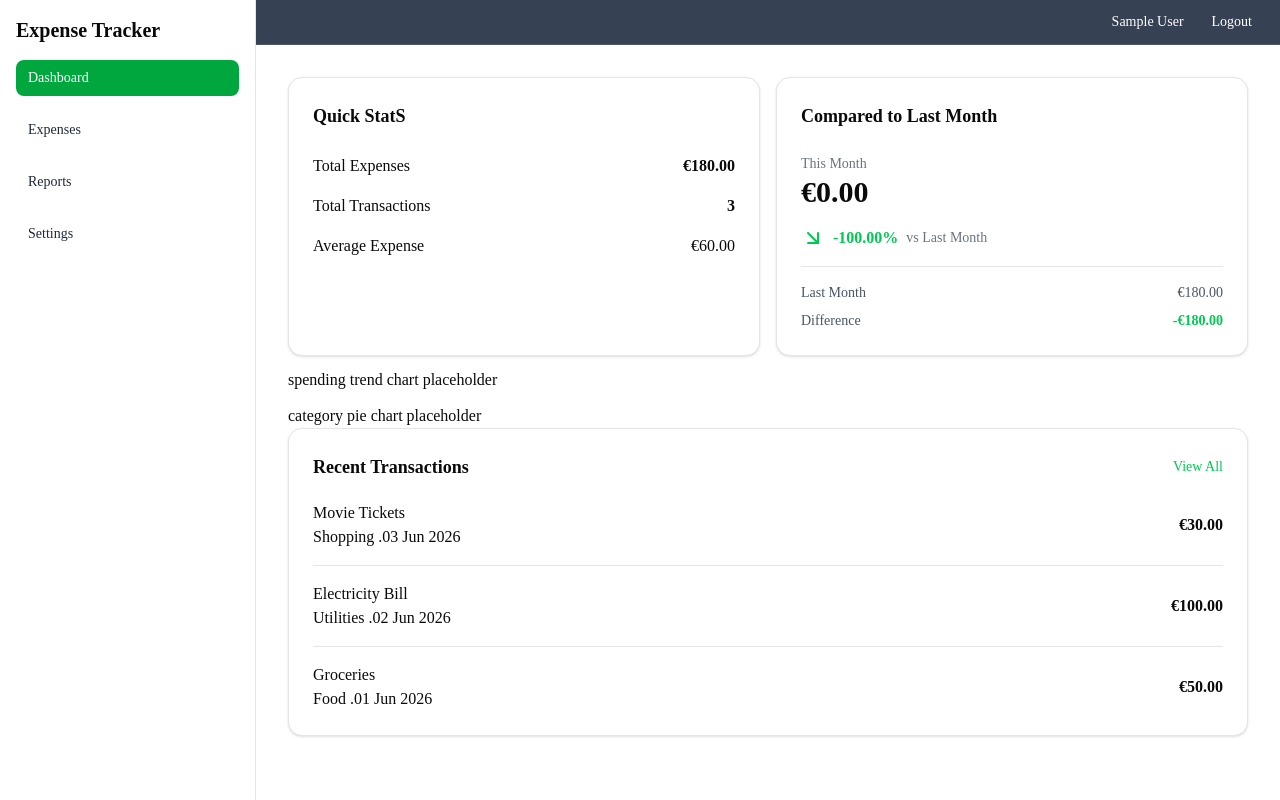
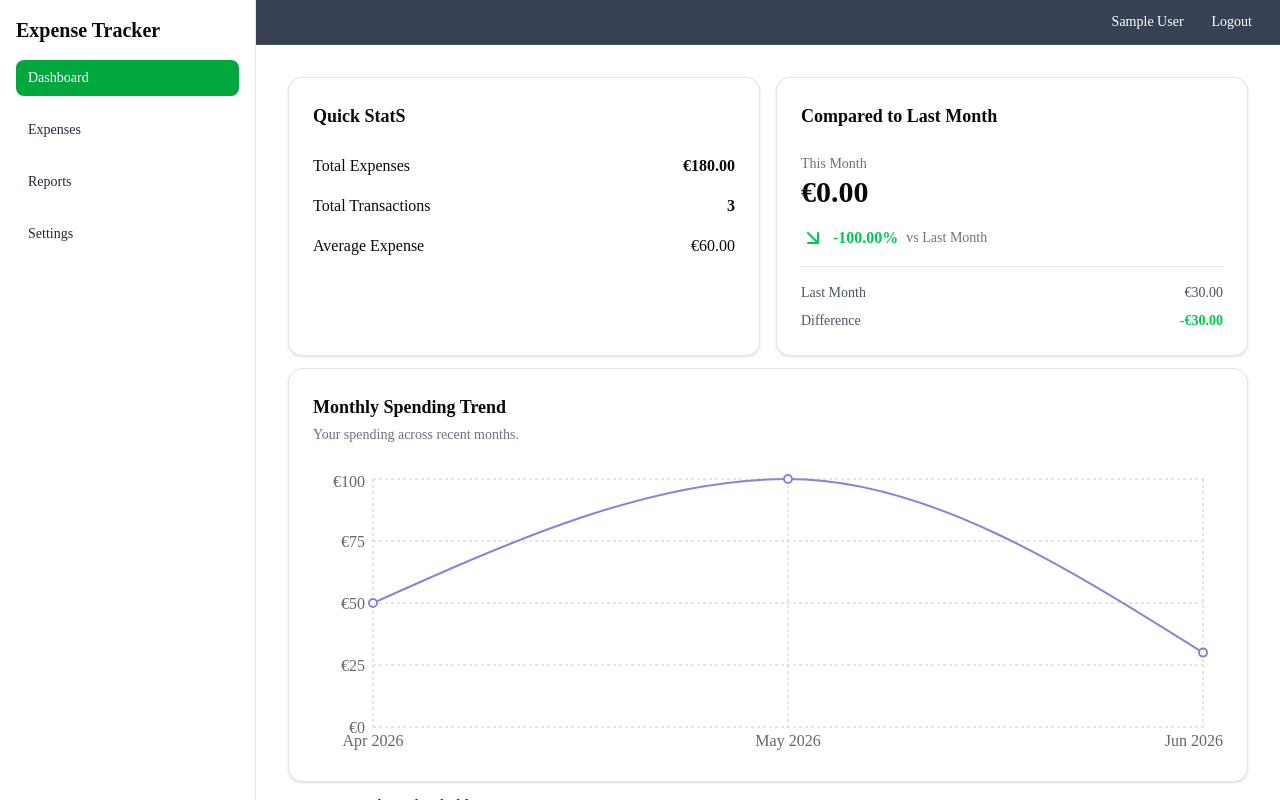
Before and after one commit to xyypsy1234-dotcom/expense-tracker, a Next.js app: page /dashboard in a window 1280 px wide. Shown: the top 800 px of the page. Built offline with nearby package versions, Linux system fonts and the light colour scheme; sample sign-in values are in the browser's storage.

Commit message:
feat: add spending trend line chart to dashboard
- Add SpendingTrendChart using recharts LineChart
- Feed monthly aggregated data via lineData from useDashboardStats
- Handle empty state when no spending data exists

```diff
--- a/features/dashboard/components/DashboardGrid.tsx
+++ b/features/dashboard/components/DashboardGrid.tsx
@@ -1,9 +1,10 @@
 "use client";
 
 import { useDashboardStats } from "../hooks/useDashboardStats";
-import { QuickStatesCard } from "./QuickStatesCard";
+import { QuickStatsCard } from "./QuickStatsCard";
 import { ComparisonCard } from "./ComparisonCard";
 import { RecentTransactions } from "./RecentTransactions";
+import { SpendingTrendChart } from "./SpendingTrendChart";
 
 export function DashboardGrid() {
   const {
@@ -15,12 +16,13 @@ export function DashboardGrid() {
     percentageChange,
     hasLastMonthData,
     latestExpenses,
+    lineData,
   } = useDashboardStats();
 
   return (
     <div className="flex flex-col gap-3 w-full">
       <div className="grid grid-cols-2 gap-4 w-full">
-        <QuickStatesCard
+        <QuickStatsCard
           totalExpenses={totalExpenses}
           totalTransactions={totalTransactions}
           averageExpense={averageExpense}
@@ -32,7 +34,9 @@ export function DashboardGrid() {
           hasLastMonthData={hasLastMonthData}
         />
       </div>
-      <div>spending trend chart placeholder</div>
+      <div>
+        <SpendingTrendChart trendData={lineData} />
+      </div>
       <div>
         <div>category pie chart placeholder</div>
         <div>
--- a/features/dashboard/components/QuickStatesCard.tsx
+++ b/features/dashboard/components/QuickStatsCard.tsx
@@ -4,7 +4,7 @@ interface QuickStatesCardProps {
   averageExpense: number;
 }
 
-export function QuickStatesCard({
+export function QuickStatsCard({
   totalExpenses,
   totalTransactions,
   averageExpense,
--- a/features/dashboard/components/SpendingTrendChart.tsx
+++ b/features/dashboard/components/SpendingTrendChart.tsx
@@ -0,0 +1,69 @@
+"use client";
+import {
+  CartesianGrid,
+  Line,
+  LineChart,
+  ResponsiveContainer,
+  Tooltip,
+  XAxis,
+  YAxis,
+} from "recharts";
+
+interface TrendDataItem {
+  label: string;
+  value: number;
+}
+
+interface SpendingTrendChartProps {
+  trendData: TrendDataItem[];
+}
+
+export function SpendingTrendChart({ trendData }: SpendingTrendChartProps) {
+  return (
+    <section className="rounded-xl border bg-white p-6 shadow-sm">
+      <div className="mb-6">
+        <h2 className="text-lg font-semibold">Monthly Spending Trend</h2>
+        <p className="mt-1 text-sm text-gray-500">
+          {" "}
+          Your spending across recent months.
+        </p>
+      </div>
+      {trendData.length === 0 ? (
+        <div className="flex h-72 items-center justify-center text-gray-500 text-sm">
+          No spending data available
+        </div>
+      ) : (
+        <div className="h-72 w-full">
+          <ResponsiveContainer width="100%" height="100%">
+            <LineChart
+              data={trendData}
+              margin={{ top: 10, right: 20, bottom: 0, left: 0 }}
+            >
+              <CartesianGrid strokeDasharray="3 3" />
+              <XAxis dataKey="label" tickLine={false} axisLine={false} />
+              <YAxis
+                tickLine={false}
+                axisLine={false}
+                tickFormatter={(value) => `€${value}`}
+              />
+              <Tooltip
+                formatter={(value) => [
+                  `€${Number(value).toFixed(2)}`,
+                  "Spending",
+                ]}
+              />
+              <Line
+                type="monotone"
+                dataKey="value"
+                stroke="#8884d8"
+                strokeWidth={2}
+                dot={{ r: 4 }}
+                activeDot={{ r: 6 }}
+              />
+            </LineChart>
+          </ResponsiveContainer>
+        </div>
+      )}
+    </section>
+  );
+}
--- a/features/expenses/data/mockExpenses.ts
+++ b/features/expenses/data/mockExpenses.ts
@@ -6,7 +6,7 @@ export const mockExpenses: Expense[] = [
     title: "Groceries",
     amount: 50,
     category: "Food",
-    date: new Date("2026-06-01"),
+    date: new Date("2026-04-01"),
     note: "Bought fruits and vegetables",
   },
   {
@@ -14,7 +14,7 @@ export const mockExpenses: Expense[] = [
     title: "Electricity Bill",
     amount: 100,
     category: "Utilities",
-    date: new Date("2026-06-02"),
+    date: new Date("2026-05-02"),
     note: "Paid electricity bill for May",
   },
   {
--- a/package.json
+++ b/package.json
@@ -18,6 +18,7 @@
     "react": "19.2.4",
     "react-dom": "19.2.4",
     "react-hook-form": "^7.80.0",
+    "recharts": "^3.10.1",
     "shadcn": "^4.11.0",
     "tailwind-merge": "^3.6.0",
     "tw-animate-css": "^1.4.0",
```
Also changed, not shown: 1 other file (tests, documents, lock files or other folders).
